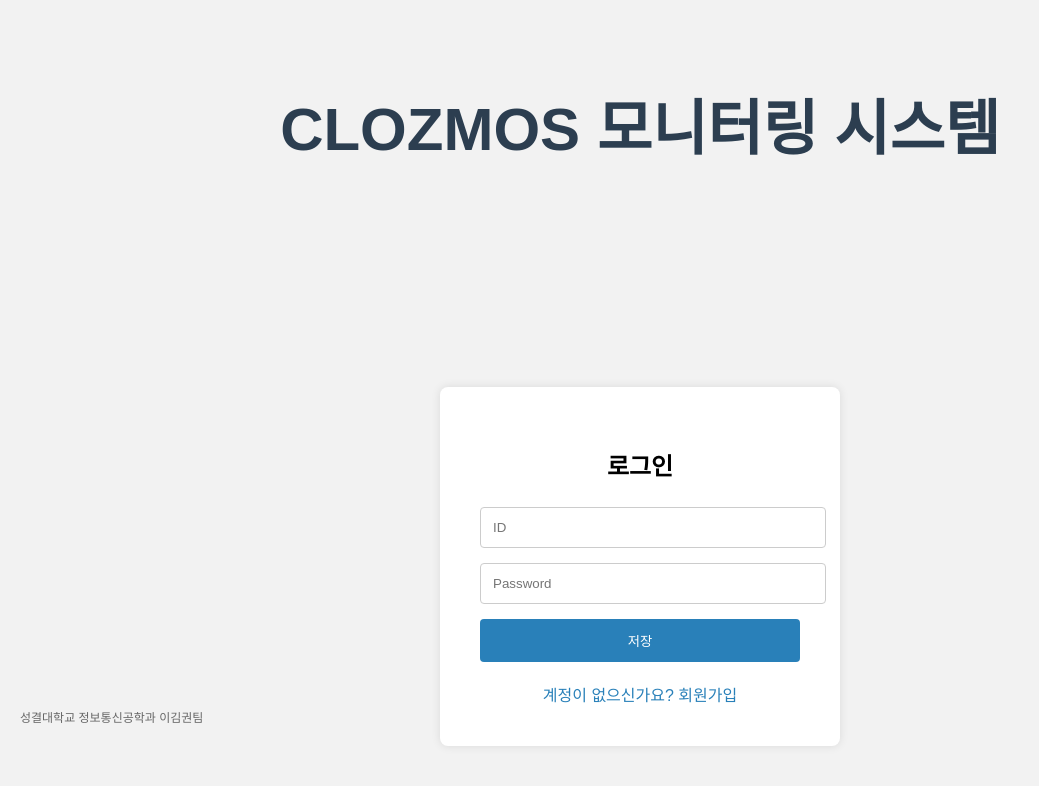
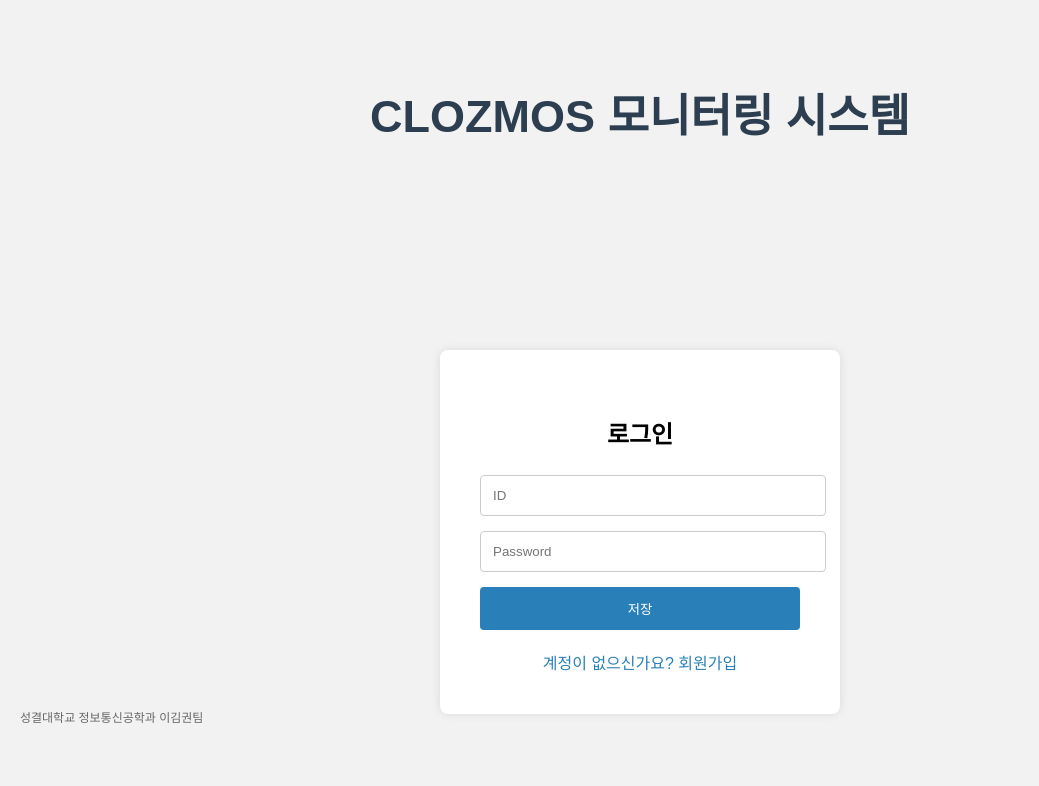
Before and after one commit to KwonHyeJin0514/Clozmos, a Flask app: page / in a window 1280 px wide. Shown: the part 65-851 px from the top of the page, without its empty margins (0-1039 px from the left). After the commit the page ends 788 px from the top, so only its background shows below. Run offline with Flask 3, Linux system fonts and the light colour scheme.

Commit message:
너무 커서 수정정

```diff
--- a/templates/login.html
+++ b/templates/login.html
@@ -45,6 +45,7 @@
         }
 
         .login-box h2 {
+            margin-top: 25px;
             margin-bottom: 25px;
         }
 
@@ -85,7 +86,7 @@
 
     <div class="header">{{ _('Dashboard') }}</div>
 
-    <div style="text-align: center; margin-top: 80px; font-size: 40px;">
+    <div style="text-align: center; margin-top: 80px; font-size: 30px;">
         <h2 style=" color: #2c3e50;">CLOZMOS 모니터링 시스템</h2>
     </div>
 
```
